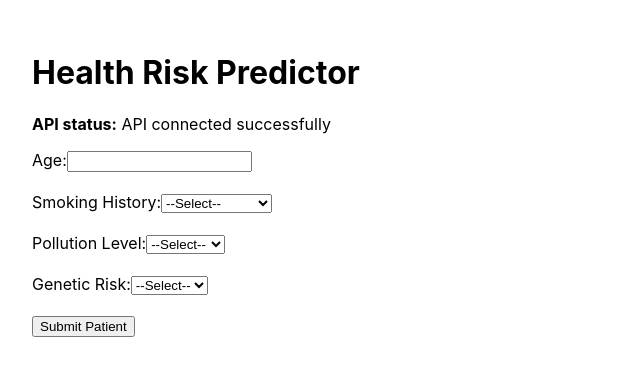
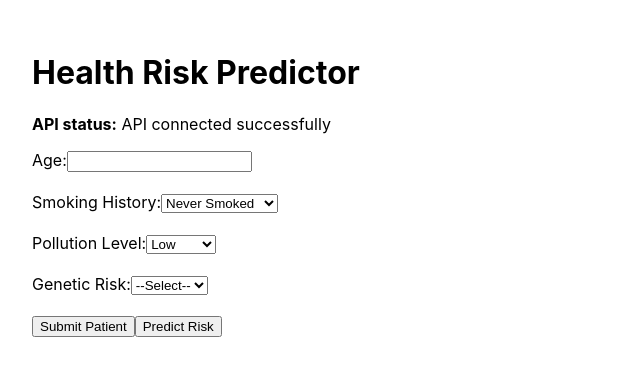
Before and after one commit to RaquelMAlvarez/health-risk-api, a React (Create React App) app in the folder frontend/: page / in a window 1280 px wide. Shown: the top 376 px of the page, without its empty margins (0-640 px from the left). Built offline with nearby package versions, Linux system fonts and the light colour scheme.

Commit message:
Fix prediction and patient submission by syncing select values with backend

```diff
--- a/frontend/src/App.js
+++ b/frontend/src/App.js
@@ -3,6 +3,8 @@ import React, { useState, useEffect } from 'react';
 function App() {
   const [apiStatus, setApiStatus] = useState('Checking...');
   const [statusMessage, setStatusMessage] = useState('');
+  const [prediction, setPrediction] = useState(null);
+
   const [formData, setFormData] = useState({
     age: '',
     smoking_history: '',
@@ -29,30 +31,56 @@ function App() {
     });
   };
 
-  //Preparar la función handleSubmit para hacer un POST
-  const handleSubmit = async (e) => {
-  e.preventDefault();
-  setStatusMessage('Send Data...');
-
-  // Validación básica: campos vacíos
+  // define handlePredict a nivel superior del componente
+const handlePredict = async () => {
   if (
     !formData.age ||
     !formData.smoking_history ||
     !formData.pollution_level ||
     !formData.genetic_risk
   ) {
-    setStatusMessage("Please fill in all the fields before submitting.");
+
+    setStatusMessage("Please fill in all fields before predicting.");
     return;
   }
 
-  // Validación de edad positiva
   const ageNumber = Number(formData.age);
   if (isNaN(ageNumber) || ageNumber <= 0) {
     setStatusMessage("Age must be a positive number.");
     return;
   }
 
-  //fetch call
+  try {
+    const response = await fetch("http://127.0.0.1:8000/predict-risk", {
+      method: "POST",
+      headers: {
+        "Content-Type": "application/json"
+      },
+      body: JSON.stringify(formData)
+    });
+
+    const data = await response.json();
+
+    if (response.ok) {
+      setPrediction(data);
+      setStatusMessage(""); // limpia mensaje anterior
+    } else {
+      setStatusMessage(`Prediction failed: ${data.detail?.toString?.() || JSON.stringify(data.detail)}`);
+      setPrediction(null);
+    }
+
+  } catch (error) {
+    console.error("Error connecting to the API:", error);
+    setStatusMessage("Could not connect to the server.");
+    setPrediction(null);
+  }
+};
+
+// define handleSubmit como otra función aparte
+const handleSubmit = async (e) => {
+  e.preventDefault();
+  setStatusMessage('Sending patient data...');
+
   try {
     const response = await fetch("http://127.0.0.1:8000/patients", {
       method: "POST",
@@ -65,11 +93,17 @@ function App() {
     const data = await response.json();
 
     if (response.ok) {
-      setStatusMessage(`Patient successfully saved. ID: ${data.id}`);
+      setStatusMessage(`Patient saved successfully. ID: ${data.id}`);
+      setFormData({
+        age: '',
+        smoking_history: '',
+        pollution_level: '',
+        genetic_risk: ''
+      });
+      setPrediction(null);
     } else {
       setStatusMessage(`Server error: ${data.detail}`);
     }
-
   } catch (error) {
     console.error("Error connecting to the API:", error);
     setStatusMessage("Could not connect to the server.");
@@ -77,6 +111,7 @@ function App() {
 };
 
 
+//form
   return (
     <div style={{ padding: '2rem' }}>
       <h1>Health Risk Predictor</h1>
@@ -84,6 +119,12 @@ function App() {
       <p style={{ color: statusMessage.includes('Error') ? 'red' : 'green' }}>
       <strong>{statusMessage}</strong></p>
 
+     {prediction && (
+  <div>
+    <p><strong>Risk Level:</strong> {prediction.risk_level}</p>
+    <p><strong>Recommendation:</strong> {prediction.recommendation}</p>
+  </div>
+)}
 
       <form onSubmit={handleSubmit}>
         <label>
@@ -106,10 +147,10 @@ function App() {
             onChange={handleChange}
             required
           >
-            <option value="">--Select--</option>
             <option value="never smoked">Never Smoked</option>
-            <option value="former">Former</option>
-            <option value="current">Current</option>
+            <option value="former smoker">Former Smoker</option>
+            <option value="current smoker">Current Smoker</option>
+
           </select>
         </label>
         <br /><br />
@@ -122,10 +163,10 @@ function App() {
             onChange={handleChange}
             required
           >
-            <option value="">--Select--</option>
             <option value="low">Low</option>
-            <option value="moderate">Moderate</option>
+            <option value="medium">Medium</option>
             <option value="high">High</option>
+
           </select>
         </label>
         <br /><br />
@@ -144,8 +185,8 @@ function App() {
           </select>
         </label>
         <br /><br />
-
         <button type="submit">Submit Patient</button>
+        <button type="button" onClick={handlePredict}>Predict Risk</button>
       </form>
     </div>
   );
```
